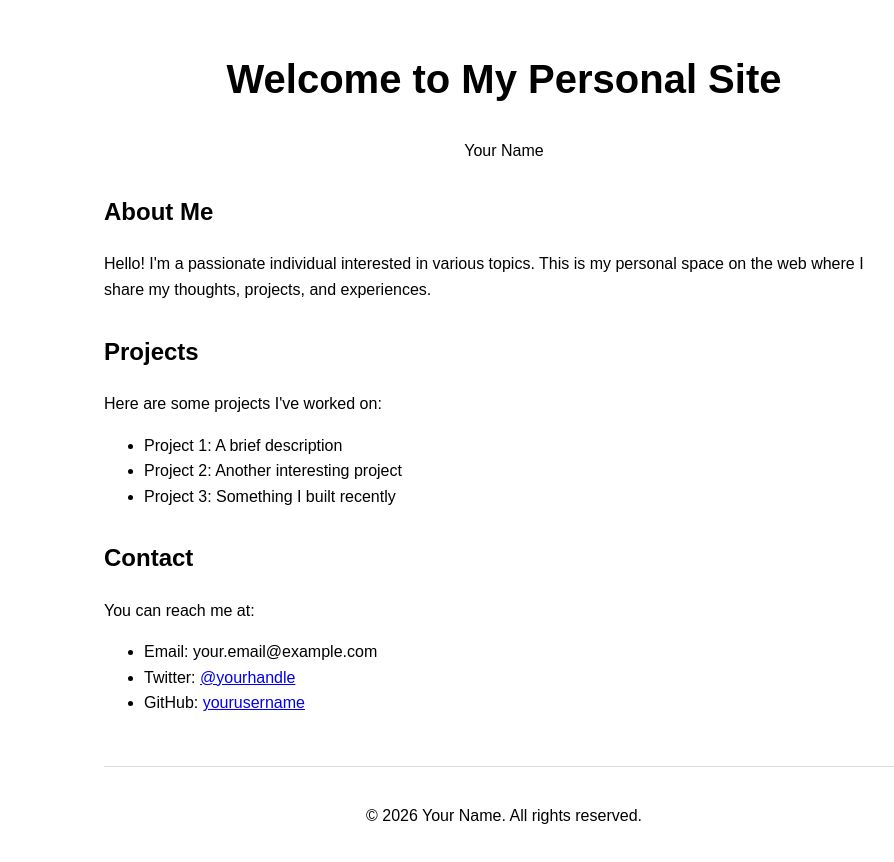
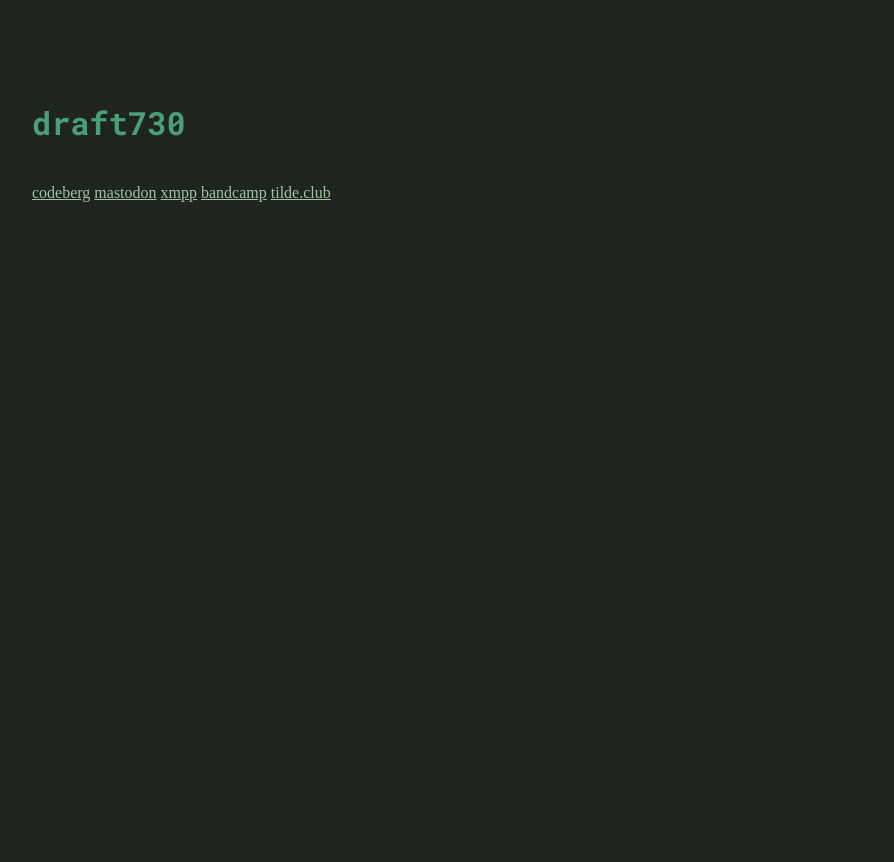
Before and after one commit to draftseventhirty/personalsite, a plain HTML site: page index.html in a window 1280 px wide. Shown: the whole page, without its empty margins (136-1030 px from the left). After the commit the page ends 800 px from the top, so only its background shows below. Drawn offline with Linux system fonts and the light colour scheme.

Commit message:
un-placeholder

```diff
--- /dev/null
+++ b/earth.css
@@ -0,0 +1,43 @@
+@import url('https://fonts.googleapis.com/css2?family=Roboto+Mono:ital,wght@0,100..700;1,100..700&display=swap');
+
+:root {
+--carbon-black: #1f2421ff;
+--stormy-teal: #216869ff;
+--seaweed: #49a078ff;
+--muted-teal: #9cc5a1ff;
+--alabaster-grey: #dce1deff;
+}
+
+html {
+  margin-top: 80px;
+  margin-bottom: 100px;
+  margin-right: 160px;
+  margin-left: 160px;
+}
+
+body {
+  background-color: var(--carbon-black);
+}
+
+h1 {
+  color: var(--seaweed);
+  font-family: "Roboto Mono"
+}
+
+p {
+  color: var(--alabaster-grey);
+  font-family: "Roboto Mono";
+}
+
+center, footer {
+  color: var(--muted-teal);
+  font-family: "Roboto Mono";
+}
+
+a {
+  color: var(--muted-teal);
+}
+
+:visited {
+  color: var(--seaweed);
+}
--- a/index.html
+++ b/index.html
@@ -3,42 +3,16 @@
 <head>
     <meta charset="UTF-8">
     <meta name="viewport" content="width=device-width, initial-scale=1.0">
-    <title>Personal Site</title>
-    <link rel="stylesheet" href="style.css">
+    <link rel="stylesheet" href="earth.css">
+    <title>draft730</title>
 </head>
 <body>
-    <header>
-        <h1>Welcome to My Personal Site</h1>
-        <p>Your Name</p>
-    </header>
-
-    <section id="about">
-        <h2>About Me</h2>
-        <p>Hello! I'm a passionate individual interested in various topics. This is my personal space on the web where I share my thoughts, projects, and experiences.</p>
-    </section>
-
-    <section id="projects">
-        <h2>Projects</h2>
-        <p>Here are some projects I've worked on:</p>
-        <ul>
-            <li>Project 1: A brief description</li>
-            <li>Project 2: Another interesting project</li>
-            <li>Project 3: Something I built recently</li>
-        </ul>
-    </section>
-
-    <section id="contact">
-        <h2>Contact</h2>
-        <p>You can reach me at:</p>
-        <ul>
-            <li>Email: your.email@example.com</li>
-            <li>Twitter: <a href="https://twitter.com/yourhandle">@yourhandle</a></li>
-            <li>GitHub: <a href="https://github.com/yourusername">yourusername</a></li>
-        </ul>
-    </section>
-
-    <footer>
-        <p>&copy; 2026 Your Name. All rights reserved.</p>
-    </footer>
+    <h1>draft730</h1>
+    <br>
+    <a href="https://codeberg.org/draft730">codeberg</a>
+    <a href="https://masto.nu/@draft730/">mastodon</a>
+    <a href="xmpp://draft730@openim.nl">xmpp</a>
+    <a href="https://auxidized.bandcamp.com">bandcamp</a>
+    <a href="https://tilde.club/~draft730">tilde.club</a>
 </body>
 </html>
--- a/style.css
+++ /dev/null
@@ -1,28 +0,0 @@
-body {
-    font-family: Arial, sans-serif;
-    line-height: 1.6;
-    margin: 0;
-    padding: 20px;
-    max-width: 800px;
-    margin: 0 auto;
-}
-
-header {
-    text-align: center;
-    margin-bottom: 30px;
-}
-
-h1 {
-    font-size: 2.5em;
-}
-
-section {
-    margin-bottom: 30px;
-}
-
-footer {
-    text-align: center;
-    margin-top: 50px;
-    padding-top: 20px;
-    border-top: 1px solid #ddd;
-}
```
Also changed, not shown: netlify.toml (added), 1 other file.
